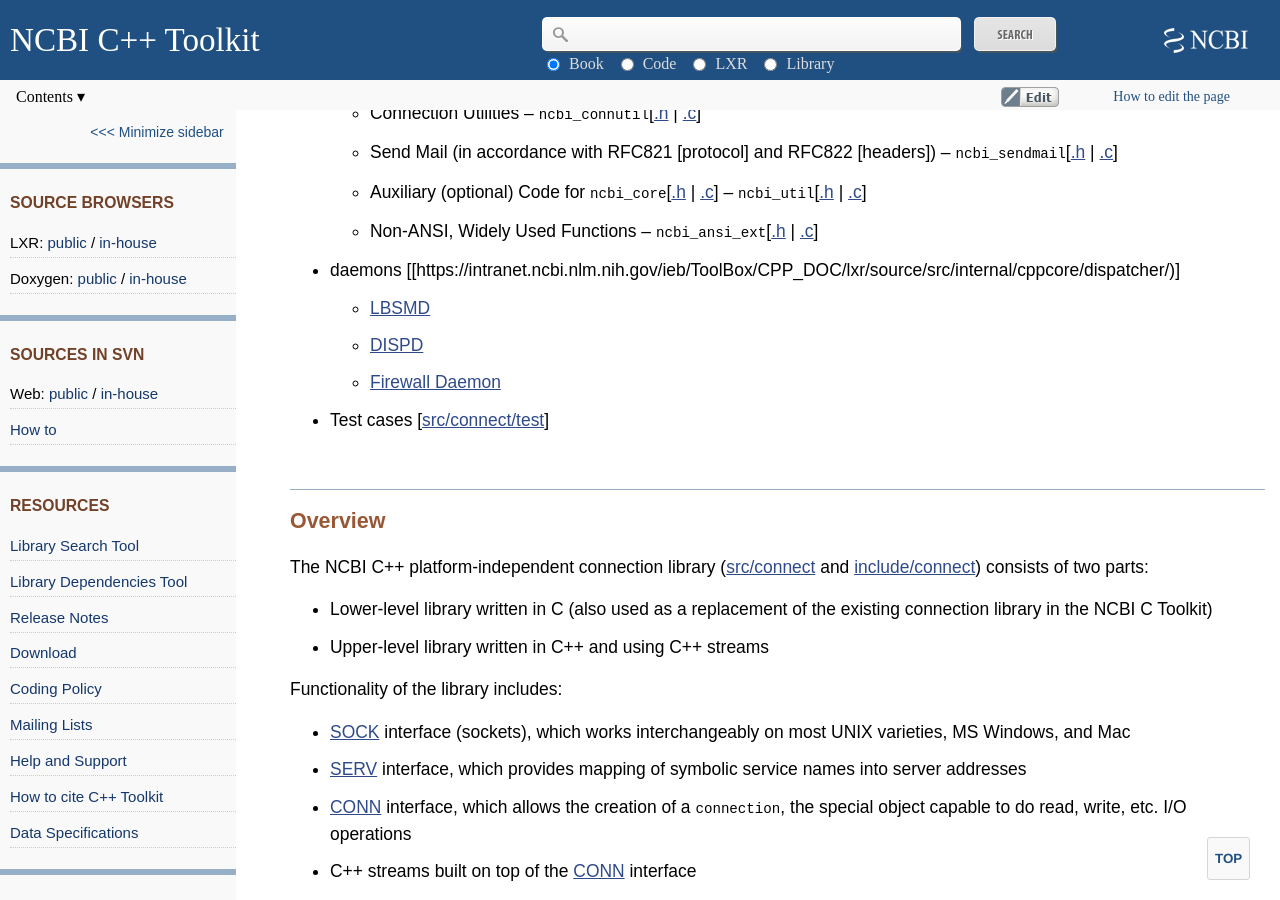
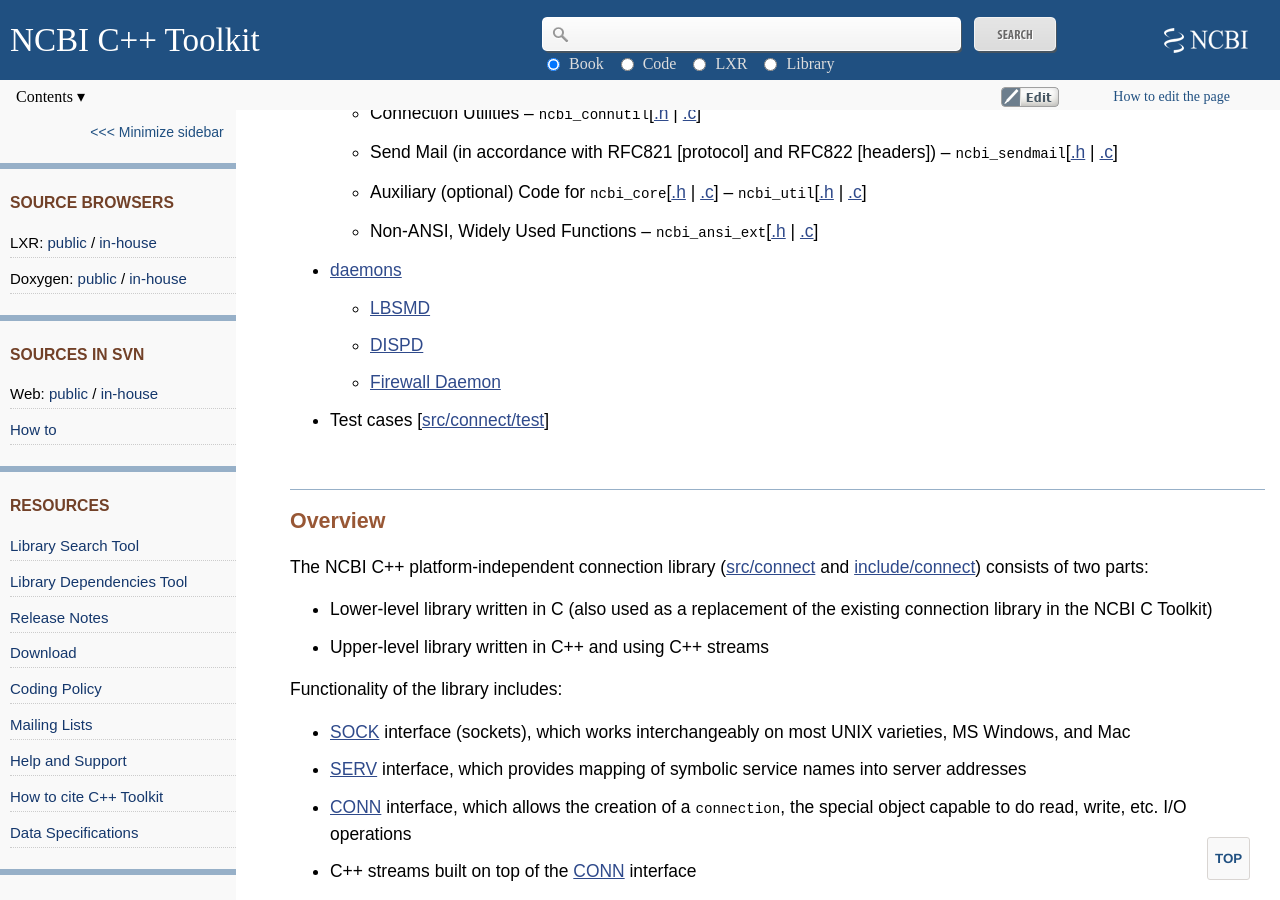
Before and after one commit to ncbi/cxx-toolkit, a Jekyll site: the page built from pages/ch_conn.md, in a window 1280 px wide and 900 px high, scrolled down 2223 px. Built offline with Jekyll 4.4.1, drawn with Linux system fonts in a browser that asks for light colours.

Commit message:
Formatting fixed

```diff
--- a/pages/ch_conn.md
+++ b/pages/ch_conn.md
@@ -110,7 +110,7 @@
 
     -   Non-ANSI, Widely Used Functions -- `ncbi_ansi_ext`[[.h](https://www.ncbi.nlm.nih.gov/IEB/ToolBox/CPP_DOC/lxr/source/src/connect/ncbi_ansi_ext.h) \| [.c](https://www.ncbi.nlm.nih.gov/IEB/ToolBox/CPP_DOC/lxr/source/src/connect/ncbi_ansi_ext.c)]
 
--   daemons [[https://intranet.ncbi.nlm.nih.gov/ieb/ToolBox/CPP_DOC/lxr/source/src/internal/cppcore/dispatcher/)]
+-   [daemons](https://intranet.ncbi.nlm.nih.gov/ieb/ToolBox/CPP_DOC/lxr/source/src/internal/cppcore/dispatcher/)
 
     -   [LBSMD](ch_app.html#ch_app.Load_Balancing_Servi)
 
```
